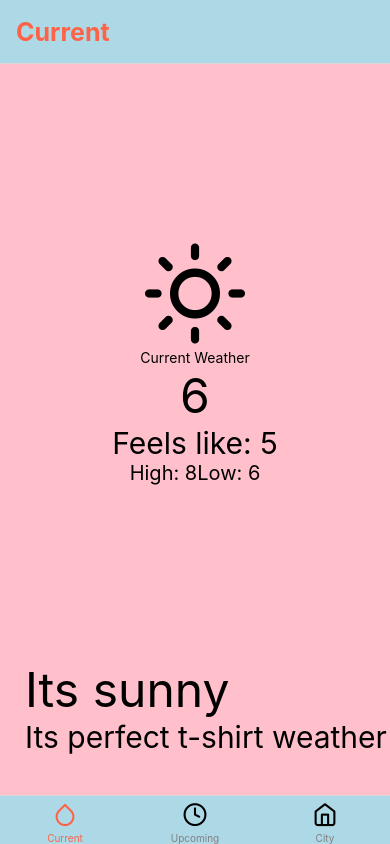
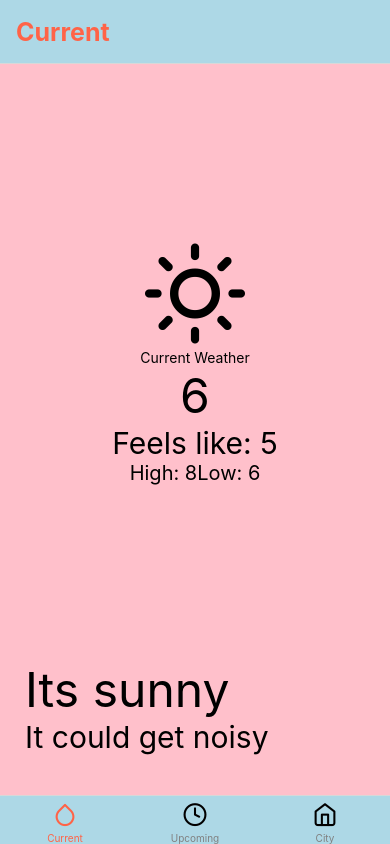
Before and after one commit to n-buckley/react-native-weather, a React Native app: screen /Current in a window 390 px wide. Built offline with nearby package versions, Linux system fonts and the light colour scheme.

Commit message:
add: weather types and example

```diff
--- a/App.js
+++ b/App.js
@@ -1,7 +1,6 @@
 import React from 'react'
 import { NavigationContainer } from '@react-navigation/native'
 import Tabs from './src/components/Tabs'
-//TODO: what is the differnece beteyeen impoerting like { This } versus just This
 
 const App = () => {
   //TODO: can access the platform the user is using to do conditional Top or Bottom navigation
--- a/src/screens/CurrentWeather.js
+++ b/src/screens/CurrentWeather.js
@@ -2,6 +2,7 @@
 import { Text, View, SafeAreaView, StyleSheet } from 'react-native'
 import { Feather } from '@expo/vector-icons'
 import RowText from '../components/RowText'
+import { weatherType } from '../utilities/weatherType'
 
 const CurrentWeather = () => {
   return (
@@ -21,7 +22,7 @@
       </View>
       <RowText
         leftText={'Its sunny'}
-        rightText={'Its perfect t-shirt weather'}
+        rightText={weatherType['Thunderstorm'].message}
         containerStyle={styles.Body}
         leftStyle={styles.body_description}
         rightStyle={styles.body_message}
--- /dev/null
+++ b/src/utilities/weatherType.js
@@ -0,0 +1,42 @@
+export const weatherType = {
+  Thunderstorm: {
+    icon: 'zap',
+    message: 'It could get noisy',
+    backgroundColor: '#000000'
+  },
+  Drizzle: {
+    icon: 'cloud-rain',
+    message: 'It might rain a little',
+    backgroundColor: '#36454f'
+  },
+  Rain: {
+    icon: 'umberella',
+    message: 'You will need an umberella',
+    backgroundColor: '#0000ff'
+  },
+  Snow: {
+    icon: 'cloud-snow',
+    message: 'Lets build a snowman',
+    backgroundColor: '#7f6065'
+  },
+  Clear: {
+    icon: 'sun',
+    message: 'It is perfect t-shirt weather',
+    backgroundColor: '#e47200'
+  },
+  Clouds: {
+    icon: 'cloud',
+    message: 'You could live in the clouds',
+    backgroundColor: '#363636'
+  },
+  Haze: {
+    icon: 'wind',
+    message: 'It m ight be a bit damp',
+    backgroundColor: '#58586e'
+  },
+  Mist: {
+    icon: 'align-justify',
+    message: 'It might be hard to see',
+    backgroundColor: '#3e3e37'
+  }
+}
```
